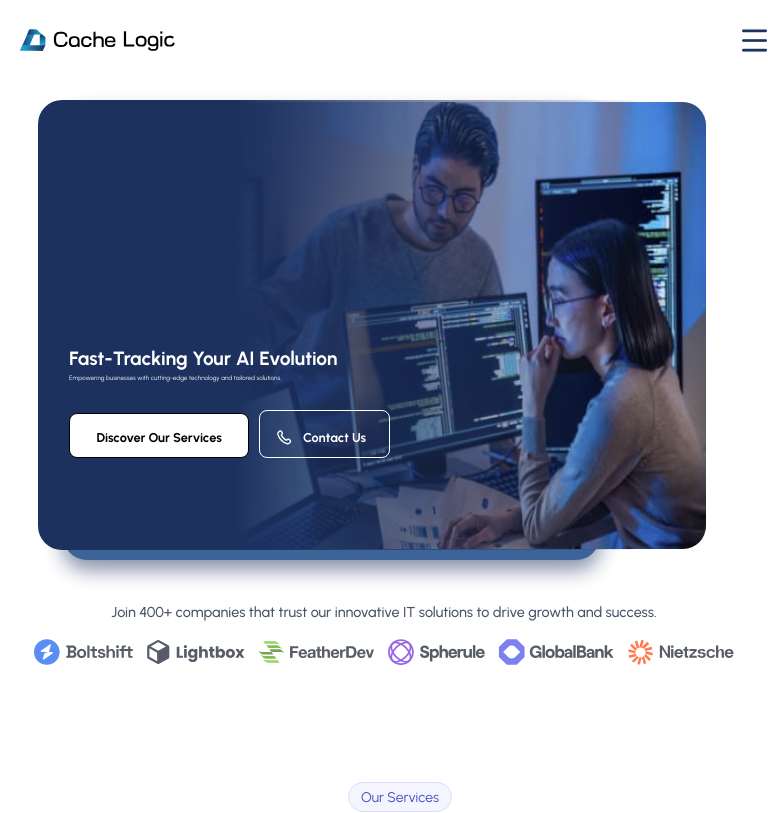
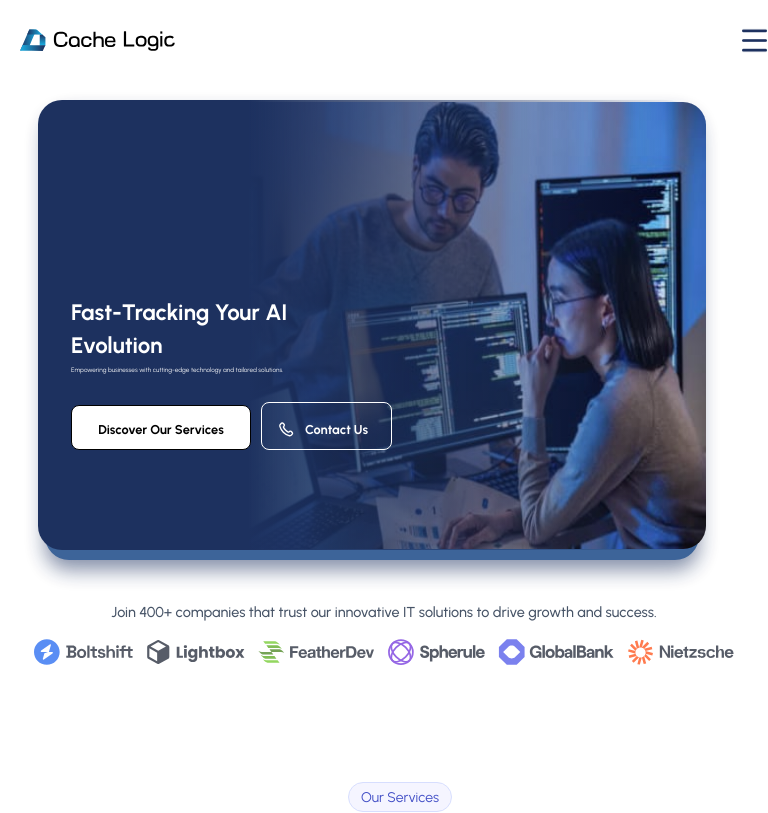
Before and after one commit to abasit834/Cache-Logics-Webathon, a React (Vite) app in the folder cache-logics/: page / in a window 768 px wide. Shown: the top 813 px of the page. Built offline with nearby package versions, Linux system fonts and the light colour scheme.

Commit message:
modified:   cache-logics/src/css/startscreen.css 	modified:   cache-logics/src/pages/Footer.jsx

```diff
--- a/cache-logics/src/css/startscreen.css
+++ b/cache-logics/src/css/startscreen.css
@@ -162,14 +162,14 @@
 /* For tablets and medium devices (426px - 768px) */
 @media screen and (min-width: 426px) and (max-width: 768px) {
     .main-container {
-        width: 80%;
+        width: 85%;
         left: 5%;
         height: 450px;
     }
 
     .bg-container {
-        left: 4%;
-        width: 66%;
+        left: 1%;
+        width: 80%;
         top: 3px;
         height: 453px;
     }
@@ -181,12 +181,12 @@
     }
 
     .content {
-        margin-top : 132px;
-        width: 56%;
+        margin-top: 83px;
+        width: 45%;
     }
 
     .content h1 {
-        font-size: 1.2em;
+        font-size: 1.4em;
     }
     .content p{
         font-size: 0.4em;
@@ -277,7 +277,7 @@
         height: 555px;
     }
     .content{
-        width: 40%;
+        width: 41%;
     }
 
     .bg-container {
--- a/cache-logics/src/pages/Footer.jsx
+++ b/cache-logics/src/pages/Footer.jsx
@@ -22,8 +22,14 @@ const Footer = () => {
           </p>
         </div>
         <div className="zxc-h-btns">
-          <button className="btn-x11 p-btn-x11">Discover Our Services</button>
-          <button className="btn-x11 s-btn-x11">
+          <button className="btn-x11 p-btn-x11" onClick={() => {
+              // Smoothly scroll to the Services section
+              document.getElementById("services")?.scrollIntoView({ behavior: "smooth" });
+            }}>Discover Our Services</button>
+          <button className="btn-x11 s-btn-x11" onClick={() => {
+              // Smoothly scroll to the Contact Us section
+              document.getElementById("contact-us-page")?.scrollIntoView({ behavior: "smooth" });
+            }}>
             <img src={callIcon} alt="Call Icon" />
             <span>Contact Us</span>
           </button>
@@ -55,10 +61,16 @@ const Footer = () => {
         <div className="rty-rgt-5">
           <h4 className="c-ttl-lkj">Company</h4>
           <ul className="llinks-lkj">
-            <li>About us</li>
+            <li onClick={() => {
+              // Smoothly scroll to the About Us section
+              document.getElementById("about-us")?.scrollIntoView({ behavior: "smooth" });
+            }}>About us</li>
             <li>Careers</li>
             <li>News</li>
-            <li>Contact</li>
+            <li onClick={() => {
+              // Smoothly scroll to the Contact Us section
+              document.getElementById("contact-us-page")?.scrollIntoView({ behavior: "smooth" });
+            }}>Contact</li>
           </ul>
 
         </div>
```
